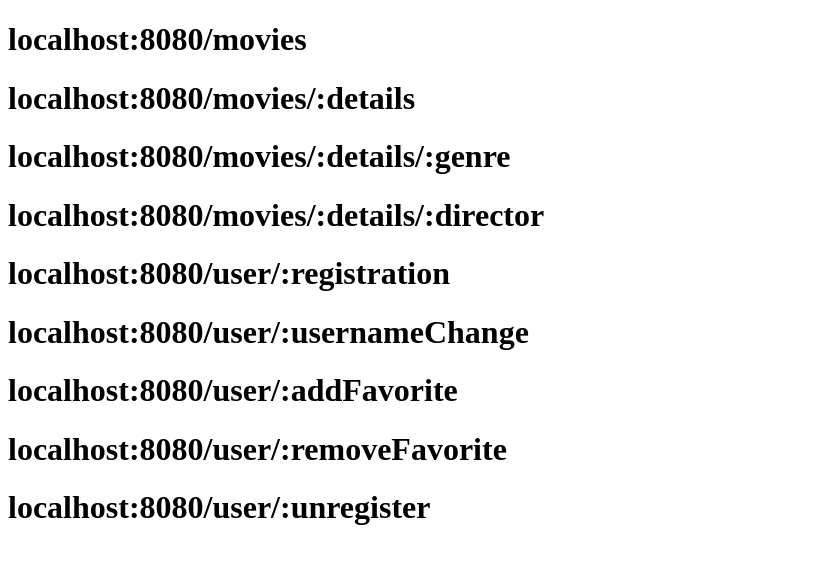
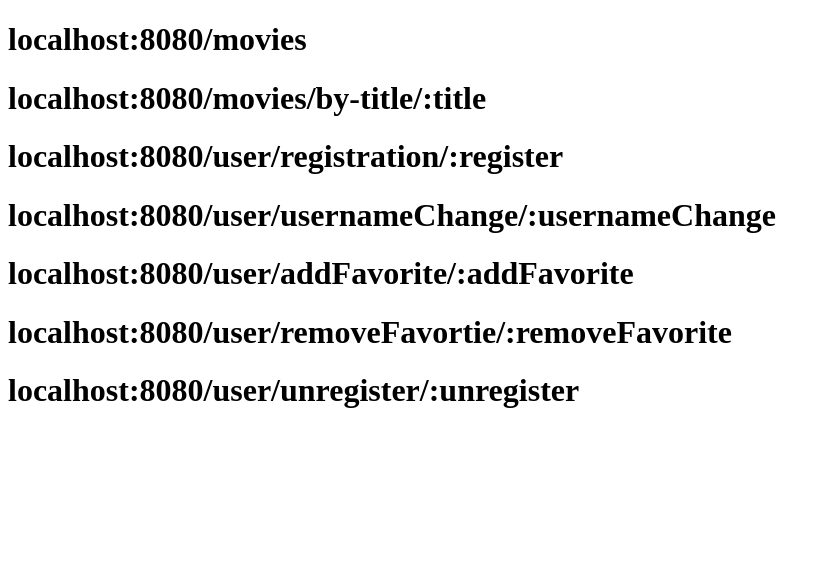
Before and after one commit to CodeCommander42/movie-api, a website: page public/documentation.html in a window 1280 px wide. Shown: the whole page, without its empty margins (0-831 px from the left). Drawn offline with Linux system fonts and the light colour scheme.

Commit message:
updated documentation

```diff
--- a/public/documentation.html
+++ b/public/documentation.html
@@ -11,28 +11,22 @@
     <h1>localhost:8080/movies</h1>
 
     <!-- returns data about the movie by title -->
-    <h1>localhost:8080/movies/:details</h1>
-
-    <!-- returns data about the genre of the movie -->
-    <h1>localhost:8080/movies/:details/:genre</h1>
-
-    <!-- returns data about the director of the movie -->
-    <h1>localhost:8080/movies/:details/:director</h1>
+    <h1>localhost:8080/movies/by-title/:title</h1>
 
     <!-- new user registration-->
-    <h1>localhost:8080/user/:registration</h1>
+    <h1>localhost:8080/user/registration/:register</h1>
 
     <!-- allow user to change username -->
-    <h1>localhost:8080/user/:usernameChange</h1>
+    <h1>localhost:8080/user/usernameChange/:usernameChange</h1>
 
     <!-- allow user to add a movie to their list of favorites -->
-    <h1>localhost:8080/user/:addFavorite</h1>
+    <h1>localhost:8080/user/addFavorite/:addFavorite</h1>
 
     <!-- allow user to remove movie from list of favorites -->
-    <h1>localhost:8080/user/:removeFavorite</h1>
+    <h1>localhost:8080/user/removeFavortie/:removeFavorite</h1>
 
     <!-- allow exitsting user to unreigister -->
-    <h1>localhost:8080/user/:unregister</h1>
+    <h1>localhost:8080/user/unregister/:unregister</h1>
 
   </body>
 </html>
```
